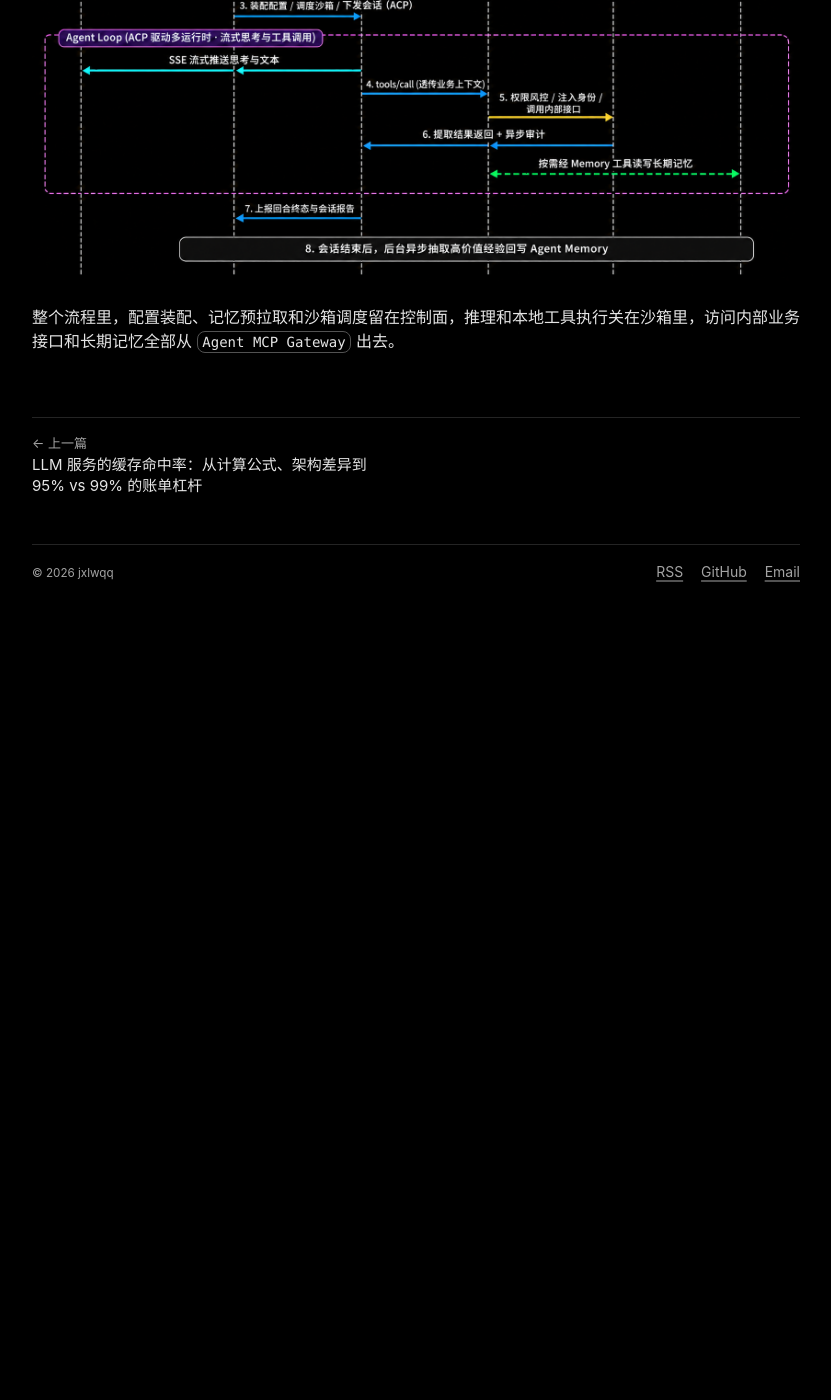
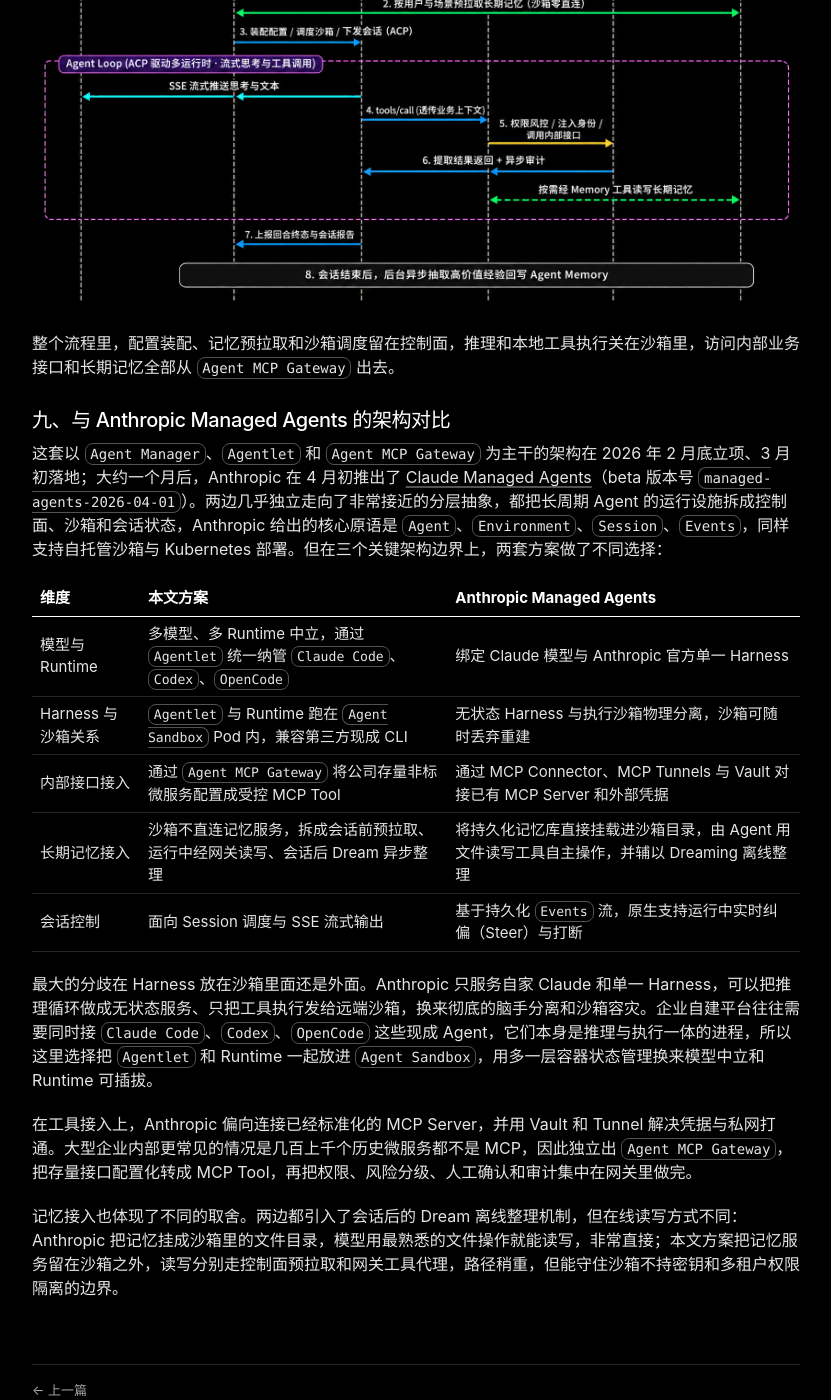
Before and after one commit to jxlwqq/jxlwqq.github.io, a Jekyll site: the page built from _posts/2026-11-27-enterprise-agent-platform-architecture.md, in a window 1280 px wide and 1400 px high, scrolled down 3608 px. Shown: the whole window, without its empty margins (224-1055 px from the left). Built offline with Jekyll 4.4.1, drawn with Linux system fonts in a browser that asks for light colours; before the commit the page ends 4238 px from its top, so only the background shows below that; some of the changed text lies outside the part shown.

Commit message:
Add Anthropic Managed Agents comparison and Dream memory details

```diff
--- a/_posts/2026-11-27-enterprise-agent-platform-architecture.md
+++ b/_posts/2026-11-27-enterprise-agent-platform-architecture.md
@@ -10,7 +10,7 @@ categories: ai agent architecture platform
 
 写一个单机 Coding Agent，核心循环几百行代码就能跑起来。但拿到公司里给多人用，麻烦的就不是循环本身了：几十上百个会话并发怎么调度、执行环境怎么隔离、内部业务接口怎么安全接入、历史经验怎么跨会话留下来。
 
-我主导设计并开发的这套企业级 Agent 平台的做法，是把 Session 当作最小调度单元，整体分层基本照着 Kubernetes 编排容器的思路来：入口层接请求，控制面做装配和调度，沙箱层提供隔离节点，节点代理抽象不同的 Agent Runtime。容器跑完进程就结束了，Session 还要调公司内部接口、还要记东西，所以在这套编排之外又独立了工具网关和记忆服务。
+我设计的这套 Agent 平台方案，是把 Session 当作最小调度单元，整体分层基本照着 Kubernetes 编排容器的思路来：入口层接请求，控制面做装配和调度，沙箱层提供隔离节点，节点代理抽象不同的 Agent Runtime。容器跑完进程就结束了，Session 还要调公司内部接口、还要记东西，所以在这套编排之外又独立了工具网关和记忆服务。
 
 ## 一、整体分层
 
@@ -25,7 +25,7 @@ categories: ai agent architecture platform
 | 沙箱层 | `Agent Sandbox` | Node / 算力节点 | 基于开源 `kubernetes-sigs/agent-sandbox`，用 CRD 管运行时 Pod 的身份、存储和隔离 |
 | 运行时层 | `Agentlet` + Runtimes + 统一镜像 | `kubelet` + CRI + `containerd` + 容器镜像 | 跑在沙箱内的节点代理，靠 All-in-One 镜像和 ACP 协议纳管 `Claude Code`、`Codex` 和 `OpenCode` |
 | 工具网关 | `Agent MCP Gateway` | Agent 专属扩展 | 把公司内部微服务 API 转成标准 MCP Tool，做鉴权、风控和审计 |
-| 记忆服务 | `Agent Memory` | Agent 专属扩展 | 为会话提供跨生命周期的长期记忆注入、按需读写与异步抽取 |
+| 记忆服务 | `Agent Memory` | Agent 专属扩展 | 为会话提供跨生命周期的长期记忆注入、按需读写与 Dream 异步整理 |
 
 ## 二、入口层：Agent Web、Agent CLI 与 Agent SDK
 
@@ -59,7 +59,7 @@ Kubernetes 原生的 `Deployment` 面向无状态副本，缺少单实例稳定
 
 Sandbox Pod 起来后，`Agentlet` 主动向 `Agent Manager` 反向注册，上报可用 Runtime 和负载心跳。往下所有执行引擎都收敛在 ACP 这一套统一交互抽象里：
 
-- `OpenCode` 等原生支持 ACP 的代理，直接通过标准 ACP 协议接入。
+- `OpenCode` 等原生支持 ACP 的 Agent，直接通过标准 ACP 协议接入。
 - `Claude Code` 和 `Codex` 官方 CLI 原生不支持 ACP，通过 `Agentlet` 内置的 SDK 垫片做协议转换后接入。
 
 上层控制面和业务方只面对 `Agentlet` 这一层，切换底层 Runtime 只需要改配置。
@@ -84,10 +84,28 @@ Sandbox Pod 起来后，`Agentlet` 主动向 `Agent Manager` 反向注册，上
 
 - 会话前：`Agent Manager` 按当前用户和场景预拉取相关记忆，随会话上下文一并下发。
 - 运行中：需要主动查或写记忆时，统一调用 `Agent MCP Gateway` 暴露的 Memory 工具，沙箱本身不持有记忆服务密钥。
-- 会话后：后台任务从结束的会话记录里异步抽取有价值的经验回写记忆库，敏感维度过隐私校验和人工审批。
+- 会话后（Dream）：后台通过 Dream 机制定期扫描结束的会话记录，异步抽取、整合有价值的经验回写记忆库，敏感维度过隐私校验和人工审批。
 
 ## 八、一次完整请求的流转
 
 ![一次完整对话请求的端到端流转](/assets/images/enterprise-agent-platform-architecture/request-flow.png)
 
 整个流程里，配置装配、记忆预拉取和沙箱调度留在控制面，推理和本地工具执行关在沙箱里，访问内部业务接口和长期记忆全部从 `Agent MCP Gateway` 出去。
+
+## 九、与 Anthropic Managed Agents 的架构对比
+
+这套以 `Agent Manager`、`Agentlet` 和 `Agent MCP Gateway` 为主干的架构在 2026 年 2 月底立项、3 月初落地；大约一个月后，Anthropic 在 4 月初推出了 [Claude Managed Agents](https://platform.claude.com/docs/en/managed-agents/overview)（beta 版本号 `managed-agents-2026-04-01`）。两边几乎独立走向了非常接近的分层抽象，都把长周期 Agent 的运行设施拆成控制面、沙箱和会话状态，Anthropic 给出的核心原语是 `Agent`、`Environment`、`Session`、`Events`，同样支持自托管沙箱与 Kubernetes 部署。但在三个关键架构边界上，两套方案做了不同选择：
+
+| 维度 | 本文方案 | Anthropic Managed Agents |
+| --- | --- | --- |
+| 模型与 Runtime | 多模型、多 Runtime 中立，通过 `Agentlet` 统一纳管 `Claude Code`、`Codex`、`OpenCode` | 绑定 Claude 模型与 Anthropic 官方单一 Harness |
+| Harness 与沙箱关系 | `Agentlet` 与 Runtime 跑在 `Agent Sandbox` Pod 内，兼容第三方现成 CLI | 无状态 Harness 与执行沙箱物理分离，沙箱可随时丢弃重建 |
+| 内部接口接入 | 通过 `Agent MCP Gateway` 将公司存量非标微服务配置成受控 MCP Tool | 通过 MCP Connector、MCP Tunnels 与 Vault 对接已有 MCP Server 和外部凭据 |
+| 长期记忆接入 | 沙箱不直连记忆服务，拆成会话前预拉取、运行中经网关读写、会话后 Dream 异步整理 | 将持久化记忆库直接挂载进沙箱目录，由 Agent 用文件读写工具自主操作，并辅以 Dreaming 离线整理 |
+| 会话控制 | 面向 Session 调度与 SSE 流式输出 | 基于持久化 `Events` 流，原生支持运行中实时纠偏（Steer）与打断 |
+
+最大的分歧在 Harness 放在沙箱里面还是外面。Anthropic 只服务自家 Claude 和单一 Harness，可以把推理循环做成无状态服务、只把工具执行发给远端沙箱，换来彻底的脑手分离和沙箱容灾。企业自建平台往往需要同时接 `Claude Code`、`Codex`、`OpenCode` 这些现成 Agent，它们本身是推理与执行一体的进程，所以这里选择把 `Agentlet` 和 Runtime 一起放进 `Agent Sandbox`，用多一层容器状态管理换来模型中立和 Runtime 可插拔。
+
+在工具接入上，Anthropic 偏向连接已经标准化的 MCP Server，并用 Vault 和 Tunnel 解决凭据与私网打通。大型企业内部更常见的情况是几百上千个历史微服务都不是 MCP，因此独立出 `Agent MCP Gateway`，把存量接口配置化转成 MCP Tool，再把权限、风险分级、人工确认和审计集中在网关里做完。
+
+记忆接入也体现了不同的取舍。两边都引入了会话后的 Dream 离线整理机制，但在线读写方式不同：Anthropic 把记忆挂成沙箱里的文件目录，模型用最熟悉的文件操作就能读写，非常直接；本文方案把记忆服务留在沙箱之外，读写分别走控制面预拉取和网关工具代理，路径稍重，但能守住沙箱不持密钥和多租户权限隔离的边界。
```
